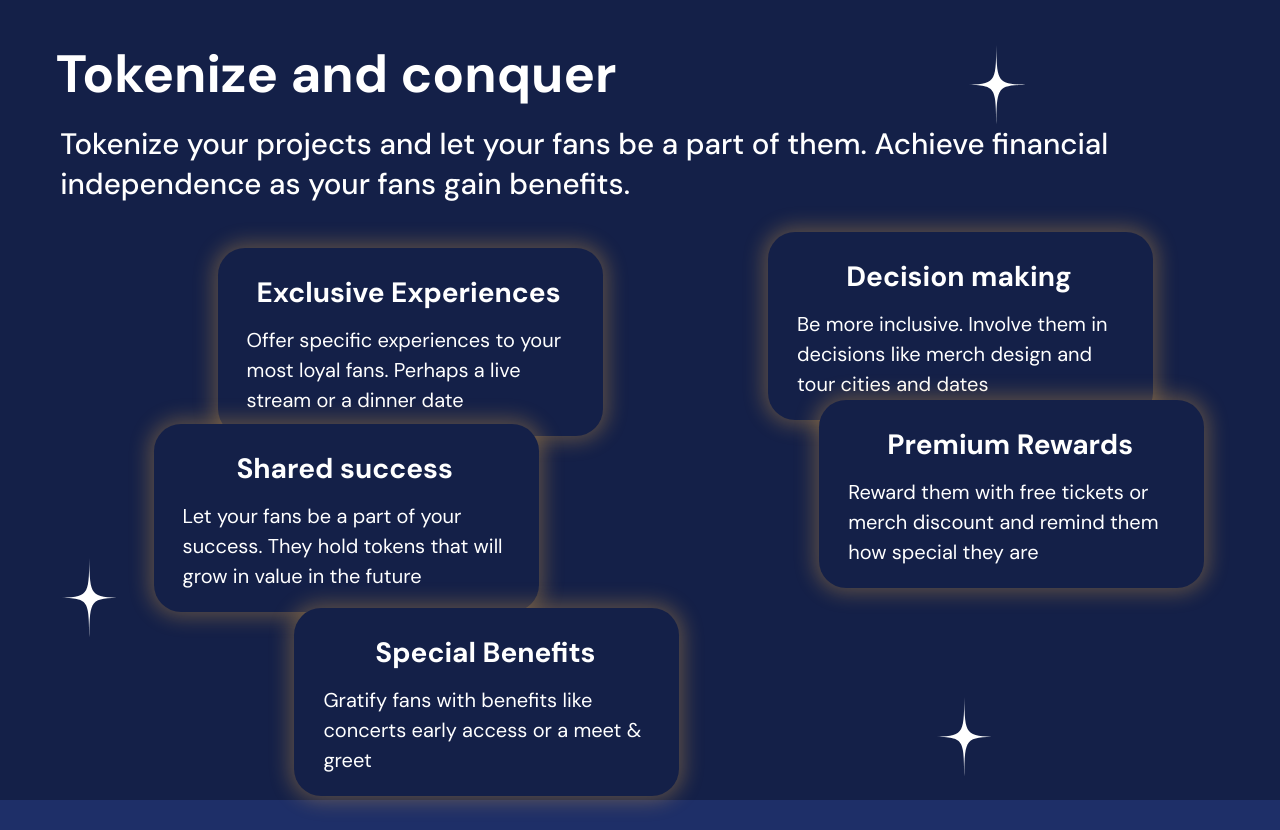
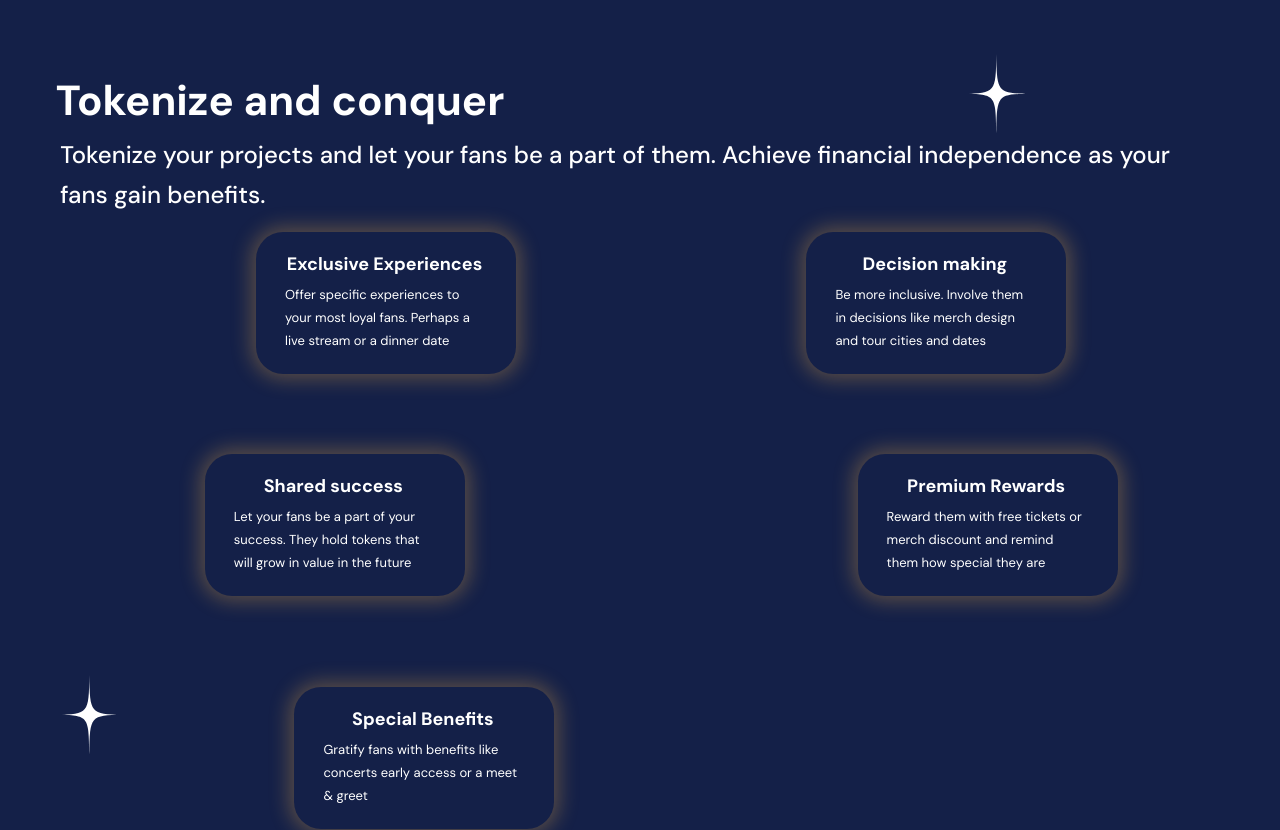
Before and after one commit to rramirezgit/uplift, a React (Create React App) app: page / in a window 1280 px wide. Shown: the part 1500-2330 px from the top of the page. Built offline with nearby package versions, Linux system fonts and the light colour scheme; some icons are missing.

Commit message:
medidas wip

```diff
--- a/src/components/cardTokenize/styles.css
+++ b/src/components/cardTokenize/styles.css
@@ -1,6 +1,6 @@
 .card-tokenize {
-  width: 385px;
-  height: 188px;
+  width: 260px;
+  height: 142px;
   background: #142048;
   box-shadow: 0px 0px 20px 5px rgba(234, 170, 67, 0.33);
   border-radius: 27.138px;
@@ -16,18 +16,18 @@
 .card-tokenize__content__title {
   font-style: normal;
   font-weight: 700;
-  font-size: 28px;
+  font-size: 18px;
   line-height: 44px;
   text-align: center;
   color: #ffffff;
-  margin: 23px 32px 0px 29px;
+  margin: 10px 32px 0px 29px;
 }
 
 .card-tokenize__content__description {
   font-style: normal;
   font-weight: 400;
-  font-size: 20px;
-  line-height: 30px;
+  font-size: 13px;
+  line-height: 23px;
   color: #ffffff;
-  margin: 10px 32px 24px 29px;
+  margin: -3px 32px 24px 29px;
 }
--- a/src/components/carrousel/styles.css
+++ b/src/components/carrousel/styles.css
@@ -1,6 +1,6 @@
-.carrousel{
+.carrousel {
   width: 100%;
-    height: 493px;
+  height: 352px;
   display: flex;
   justify-content: center;
   align-items: center;
--- a/src/views/home/styles.css
+++ b/src/views/home/styles.css
@@ -6,7 +6,7 @@
 .logo-home {
   margin-left: 78px;
   margin-top: 28.8px;
-  width: 7%;
+  height: 62px;
 }
 
 .nav-home {
@@ -49,7 +49,7 @@
   width: 100%;
   height: 100vh;
   color: white;
-  bottom:26.1%
+  bottom: 16.1%;
 }
 
 .title-home {
@@ -80,7 +80,7 @@
 .start-two-home {
   position: absolute;
   width: 2%;
-  bottom: 50%;
+  bottom: 42%;
   right: 55%;
 }
 
@@ -97,3 +97,8 @@
   position: absolute;
   bottom: 0px;
 }
+
+.modeda-tk{
+  width: 600px;
+  height: 600px;
+}
--- a/src/views/tokenizenConquer/index.tsx
+++ b/src/views/tokenizenConquer/index.tsx
@@ -69,7 +69,7 @@ export const TokenizenConquer = () => {
       </div>
       {/* moneda */}
       <div className='content-moneda'>
-        <Moneda className='prueba' onMouseOver={onClick} />
+        <Moneda className='moneda-tk' onMouseOver={onClick} />
       </div>
 
       {
--- a/src/views/tokenizenConquer/styles.css
+++ b/src/views/tokenizenConquer/styles.css
@@ -1,6 +1,6 @@
 .tokenizenConquer {
   background-color: var(--bg_blue);
-  height: 100vh;
+  height: 967px;
   position: relative;
 }
 
@@ -8,11 +8,11 @@
   position: relative;
   left: 4.35%;
   right: 59.69%;
-  top: 4.86%;
+  top: 6.86%;
   width: max-content;
   font-style: normal;
   font-weight: 700;
-  font-size: 52.5163px;
+  font-size: 42px;
   line-height: 70px;
   color: #ffffff;
 }
@@ -24,7 +24,7 @@
   bottom: 78.47%;
   font-style: normal;
   font-weight: 500;
-  font-size: 29.5404px;
+  font-size: 24px;
   line-height: 40px;
   color: #ffffff;
   padding: 0px 4px 0px 12%;
@@ -155,9 +155,9 @@
 
 .card-tokenize-0 {
   position: absolute;
-  top: 31%;
+  top: 24%;
   z-index: 10;
-  left: 17%;
+  left: 20%;
   transition: all 0.3s ease-in-out;
 }
 .card-tokenize-0:hover {
@@ -166,9 +166,9 @@
 
 .card-tokenize-1 {
   position: absolute;
-  top: 29%;
+  top: 24%;
   z-index: 10;
-  left: 60%;
+  left: 63%;
   transition: all 0.3s ease-in-out;
 }
 .card-tokenize-1:hover {
@@ -177,9 +177,9 @@
 
 .card-tokenize-2 {
   position: absolute;
-  top: 50%;
+  top: 47%;
   z-index: 10;
-  left: 64%;
+  left: 67%;
   transition: all 0.3s ease-in-out;
 }
 .card-tokenize-2:hover {
@@ -188,9 +188,9 @@
 
 .card-tokenize-3 {
   position: absolute;
-  top: 53%;
+  top: 47%;
   z-index: 10;
-  left: 12%;
+  left: 16%;
   transition: all 0.3s ease-in-out;
 }
 .card-tokenize-3:hover {
@@ -199,7 +199,7 @@
 
 .card-tokenize-4 {
   position: absolute;
-  top: 76%;
+  top: 71%;
   z-index: 10;
   left: 23%;
   transition: all 0.3s ease-in-out;
```
Also changed, not shown: 1 other file (tests, documents, lock files or other folders). Lines whose indentation alone changed are shown as unchanged.
